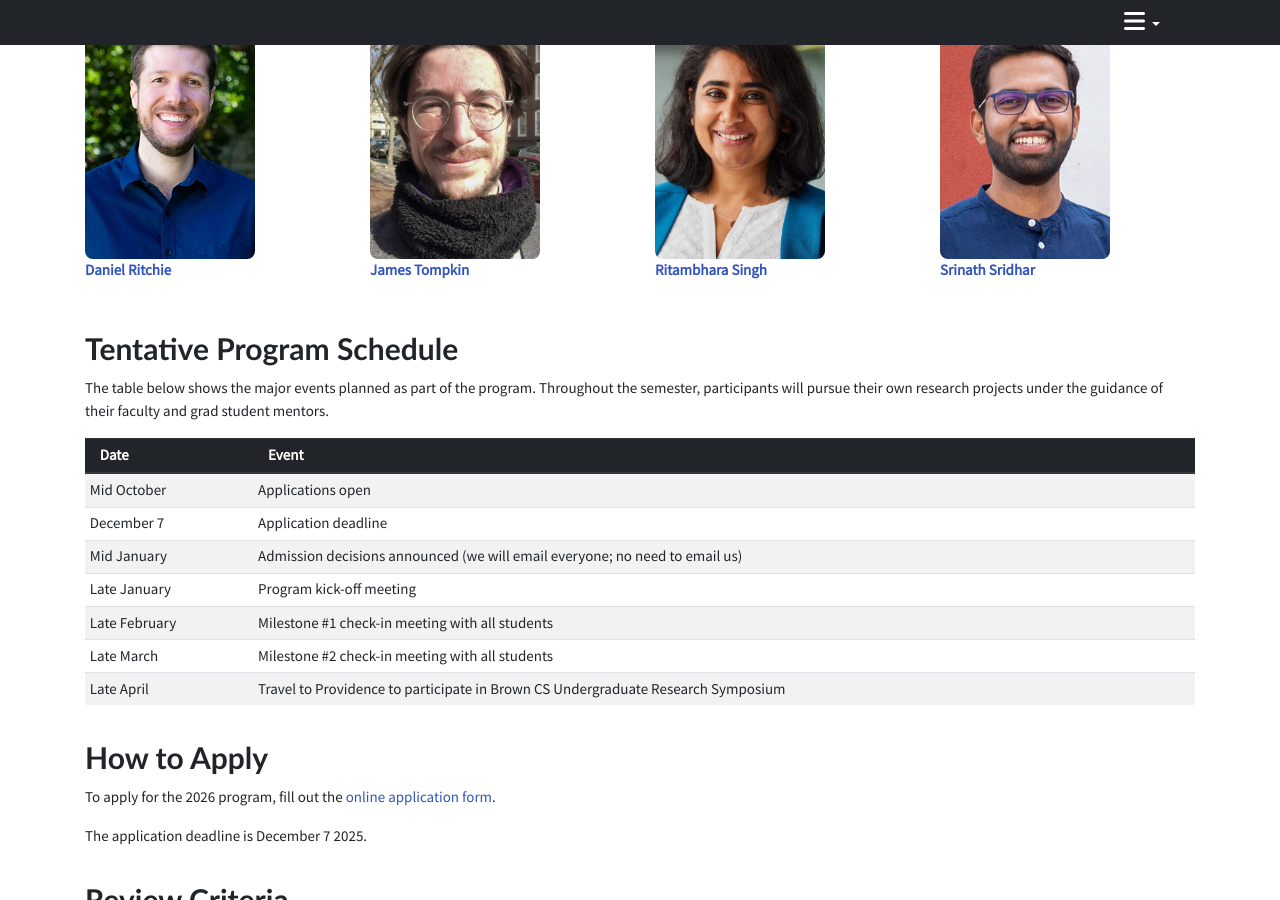
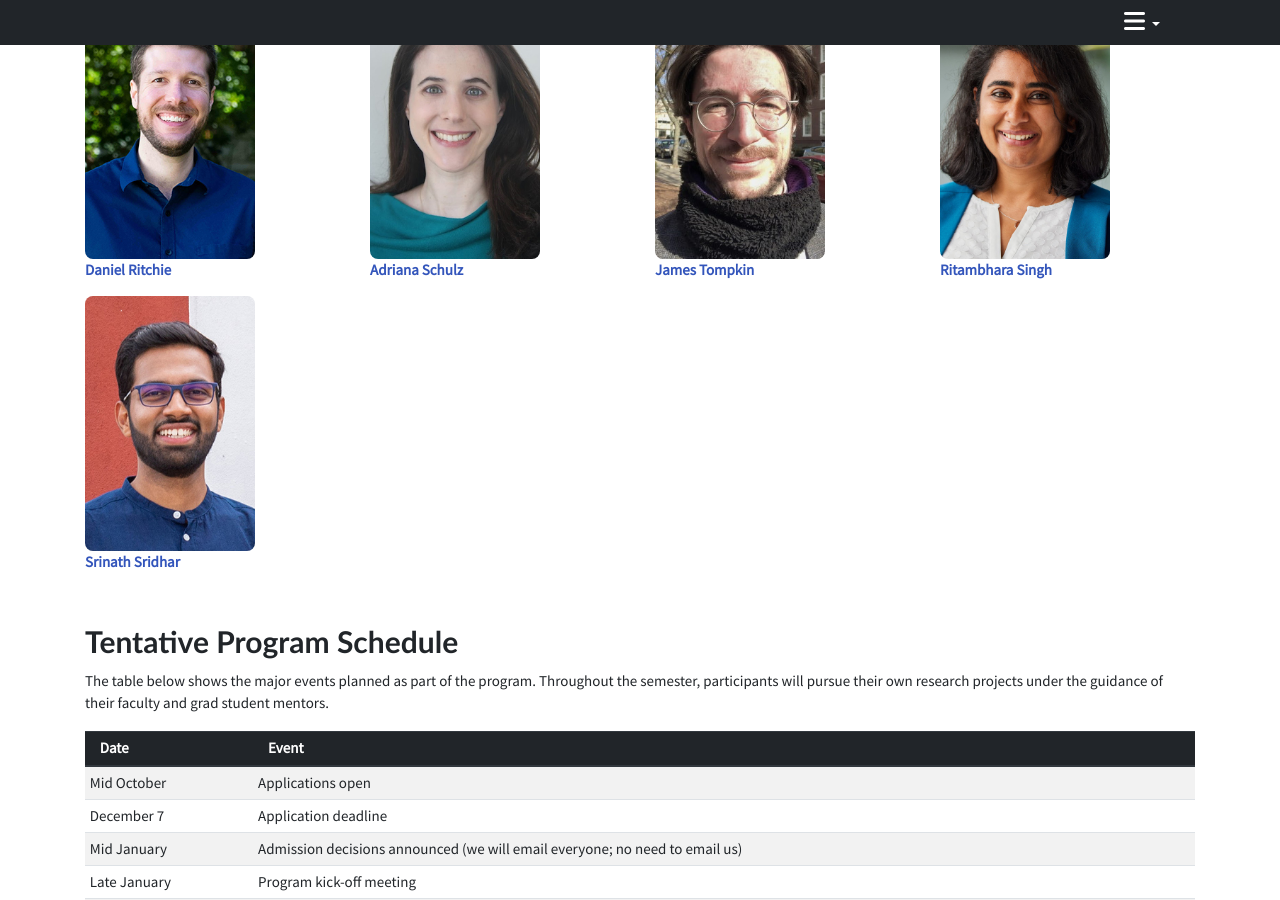
Before and after one commit to brownvc/exploreCSR-webpage, a Jekyll site: the page built from ai/index.html, in a window 1280 px wide and 900 px high, scrolled down 1317 px. Built offline with Jekyll 4.4.1, drawn with Linux system fonts in a browser that asks for light colours; nearby versions of some CDN libraries.

Commit message:
Add Adriana

```diff
--- a/_data/faculty.json
+++ b/_data/faculty.json
@@ -3,6 +3,11 @@
         "name": "Daniel Ritchie",
         "photo_id": "daniel",
         "homepage": "https://dritchie.github.io"
+    },
+    {
+        "name": "Adriana Schulz",
+        "photo_id": "adriana",
+        "homepage": "https://www.computationaldesign.group/adriana"
     },
     {
         "name": "James Tompkin",
```
Also changed, not shown: ai/img/faculty/adriana.jpg (added).
